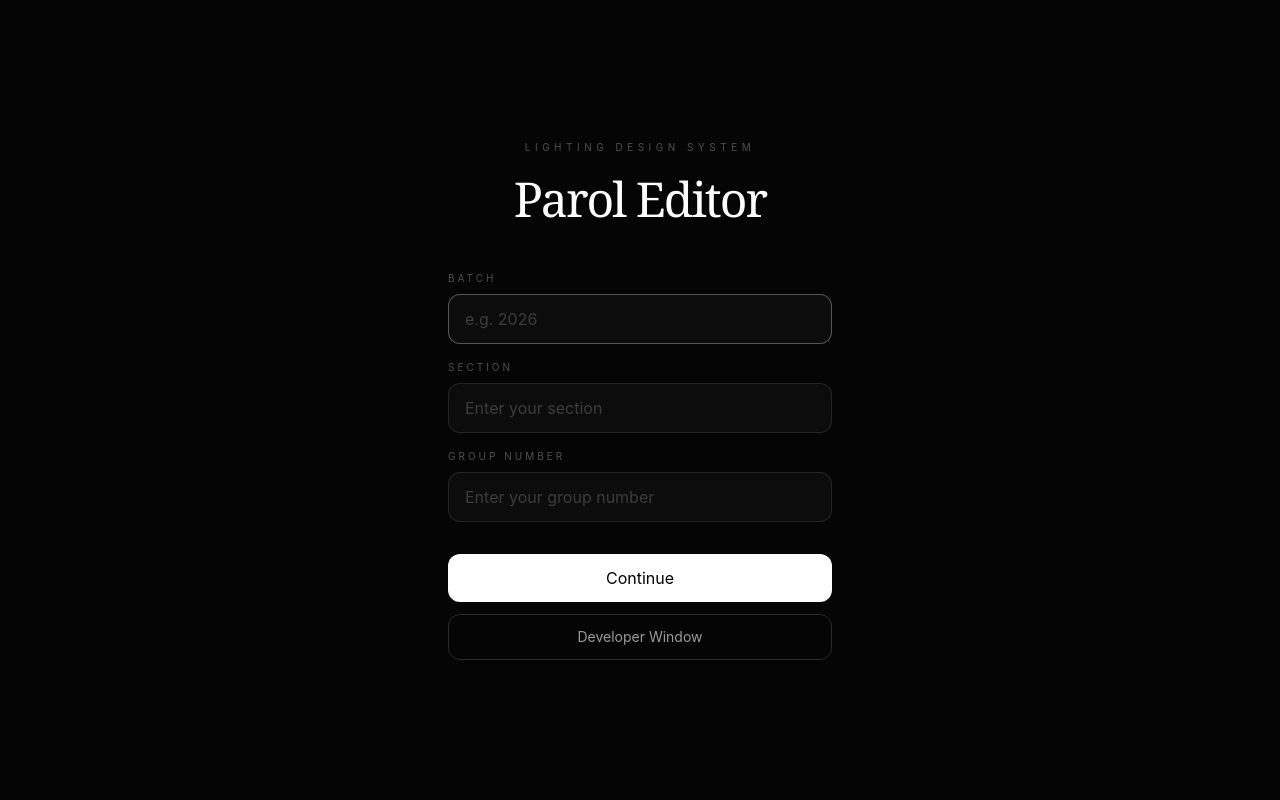
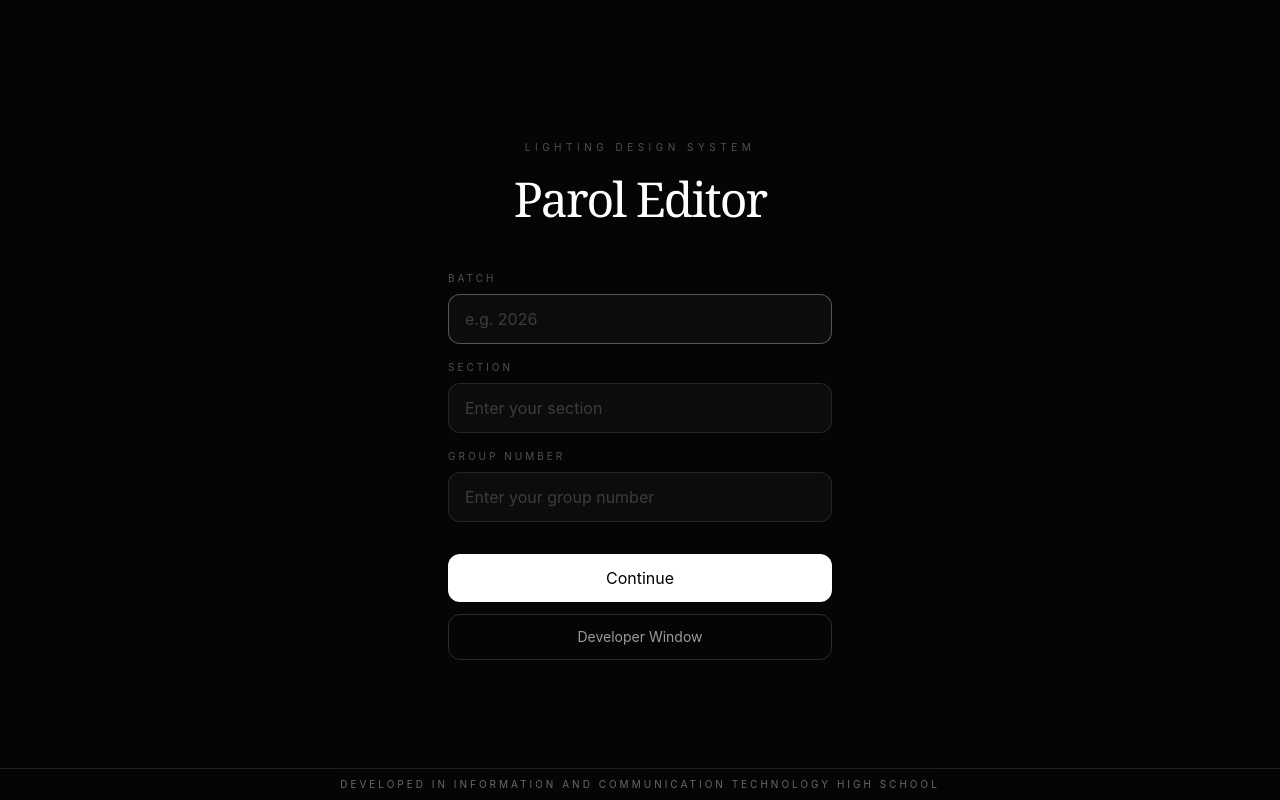
Before and after one commit to WingedAce/icths-parol-Ace, a React (Vite) app in the folder frontend/: page / in a window 1280 px wide. Built offline with nearby package versions, Linux system fonts and the light colour scheme.

Commit message:
Add school credit across all pages

```diff
--- a/frontend/src/App.tsx
+++ b/frontend/src/App.tsx
@@ -1,7 +1,9 @@
+
 import { useState } from "react";
 import { useNavigate } from "react-router";
 
 import { useProjects } from "./context/ProjectContext";
+import SchoolCredit from "./components/SchoolCredit";
 
 function App() {
   const navigate = useNavigate();
@@ -27,11 +29,7 @@ function App() {
 
     const groupLabel = `Group ${groupNumberValue}`;
 
-    // Find or create the workspace for this batch. Keying the top level by
-    // batch (not section) is what keeps different years from colliding: the
-    // same "Section" + "Group Number" typed next year lands under a brand
-    // new workspace instead of reusing last year's saved parol design.
-    let workspace = workspaces.find(
+    const workspace = workspaces.find(
       (item) =>
         item.type === "batch" &&
         item.name.toLowerCase() === batchName.toLowerCase(),
@@ -40,10 +38,9 @@ function App() {
     const workspaceId =
       workspace?.id ?? addWorkspace(batchName, "batch");
 
-    // Find or create the hidden section-level node
     const sectionChildren = getChildren(workspaceId);
 
-    let sectionNode = sectionChildren.find(
+    const sectionNode = sectionChildren.find(
       (item) =>
         item.type === "section" &&
         item.name.toLowerCase() === sectionName.toLowerCase(),
@@ -53,16 +50,14 @@ function App() {
       sectionNode?.id ??
       addNode(workspaceId, sectionName, "section");
 
-    // Find or create the group node
     const groupChildren = getChildren(sectionNodeId);
 
-    let groupNode = groupChildren.find(
+    const groupNode = groupChildren.find(
       (item) =>
         item.type === "group" &&
         item.name.toLowerCase() === groupLabel.toLowerCase(),
     );
 
-    // A group whose design was locked in the Developer Window can't be opened.
     if (groupNode?.locked) {
       setLockedMessage(
         `${groupLabel} (${sectionName}, Batch ${batchName}) is locked. Ask your teacher to unlock it.`,
@@ -84,7 +79,6 @@ function App() {
   return (
     <main className="flex min-h-screen items-center justify-center bg-[#050505] px-6 text-white">
       <div className="w-full max-w-sm">
-
         <div className="mb-12 text-center">
           <p className="mb-5 text-[10px] uppercase tracking-[0.45em] text-white/30">
             Lighting Design System
@@ -95,10 +89,7 @@ function App() {
           </h1>
         </div>
 
-        <form
-          onSubmit={handleSubmit}
-          className="flex flex-col gap-4"
-        >
+        <form onSubmit={handleSubmit} className="flex flex-col gap-4">
           <div>
             <label className="mb-2 block text-[10px] uppercase tracking-[0.3em] text-white/30">
               Batch
@@ -107,9 +98,7 @@ function App() {
             <input
               autoFocus
               value={batch}
-              onChange={(event) =>
-                setBatch(event.target.value)
-              }
+              onChange={(event) => setBatch(event.target.value)}
               placeholder="e.g. 2026"
               className="w-full rounded-xl border border-white/10 bg-white/[0.03] px-4 py-3 text-white outline-none placeholder:text-white/20 focus:border-white/30"
             />
@@ -122,9 +111,7 @@ function App() {
 
             <input
               value={section}
-              onChange={(event) =>
-                setSection(event.target.value)
-              }
+              onChange={(event) => setSection(event.target.value)}
               placeholder="Enter your section"
               className="w-full rounded-xl border border-white/10 bg-white/[0.03] px-4 py-3 text-white outline-none placeholder:text-white/20 focus:border-white/30"
             />
@@ -137,9 +124,7 @@ function App() {
 
             <input
               value={groupNumber}
-              onChange={(event) =>
-                setGroupNumber(event.target.value)
-              }
+              onChange={(event) => setGroupNumber(event.target.value)}
               placeholder="Enter your group number"
               className="w-full rounded-xl border border-white/10 bg-white/[0.03] px-4 py-3 text-white outline-none placeholder:text-white/20 focus:border-white/30"
             />
@@ -169,8 +154,9 @@ function App() {
         >
           Developer Window
         </button>
+      </div>
 
-      </div>
+      <SchoolCredit />
     </main>
   );
 }
--- /dev/null
+++ b/frontend/src/components/SchoolCredit.tsx
@@ -0,0 +1,13 @@
+
+const SCHOOL_CREDIT_TEXT =
+  "Developed in Information and Communication Technology High School";
+
+function SchoolCredit() {
+  return (
+    <div className="pointer-events-none fixed inset-x-0 bottom-0 z-40 border-t border-white/10 bg-[#050505]/85 px-4 py-2 text-center text-[10px] uppercase tracking-[0.3em] text-white/40 backdrop-blur">
+      {SCHOOL_CREDIT_TEXT}
+    </div>
+  );
+}
+
+export default SchoolCredit;
--- a/frontend/src/main.tsx
+++ b/frontend/src/main.tsx
@@ -1,10 +1,10 @@
 import { StrictMode } from "react";
 import { createRoot } from "react-dom/client";
-
 import { RouterProvider } from "react-router/dom";
 
 import { router } from "./router";
 import { ProjectProvider } from "./context/ProjectContext";
+import SchoolCredit from "./components/SchoolCredit";
 
 import "./index.css";
 
@@ -12,6 +12,7 @@ createRoot(document.getElementById("root")!).render(
   <StrictMode>
     <ProjectProvider>
       <RouterProvider router={router} />
+      <SchoolCredit />
     </ProjectProvider>
   </StrictMode>,
 );
```
